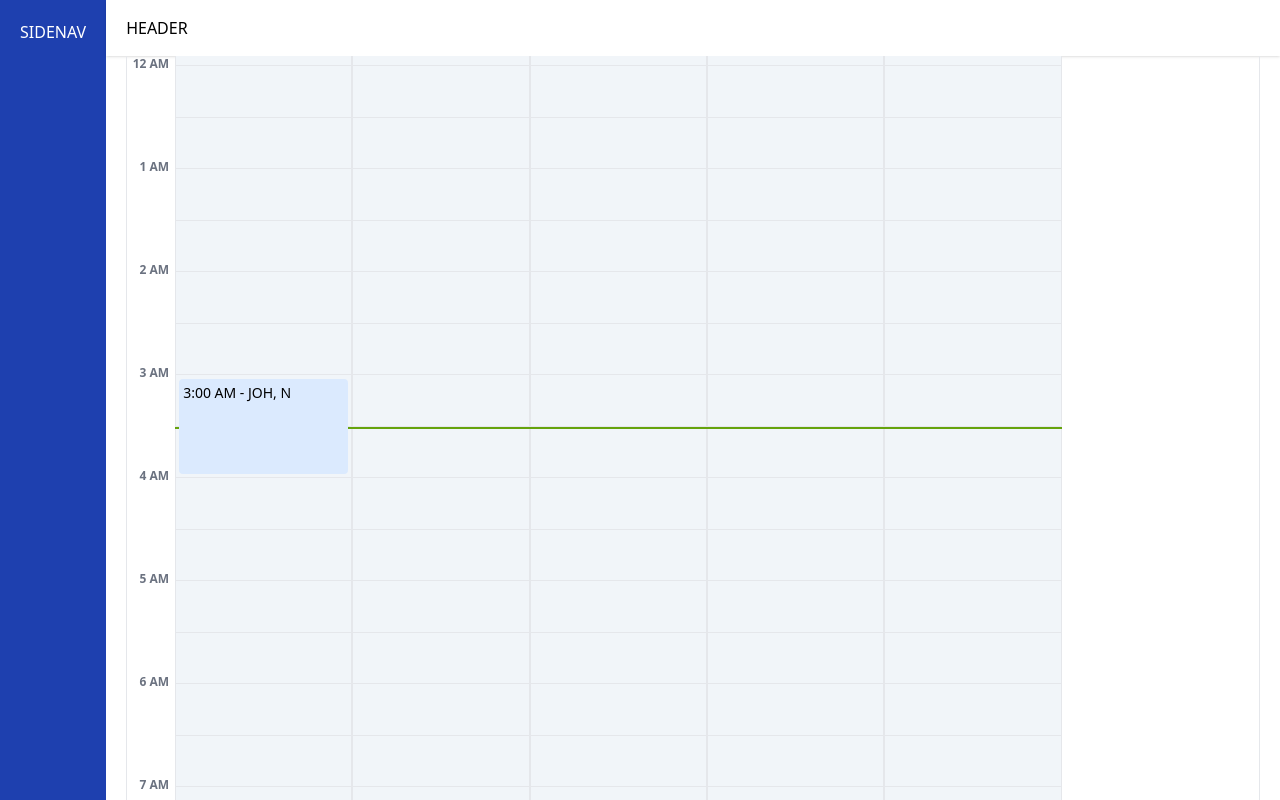
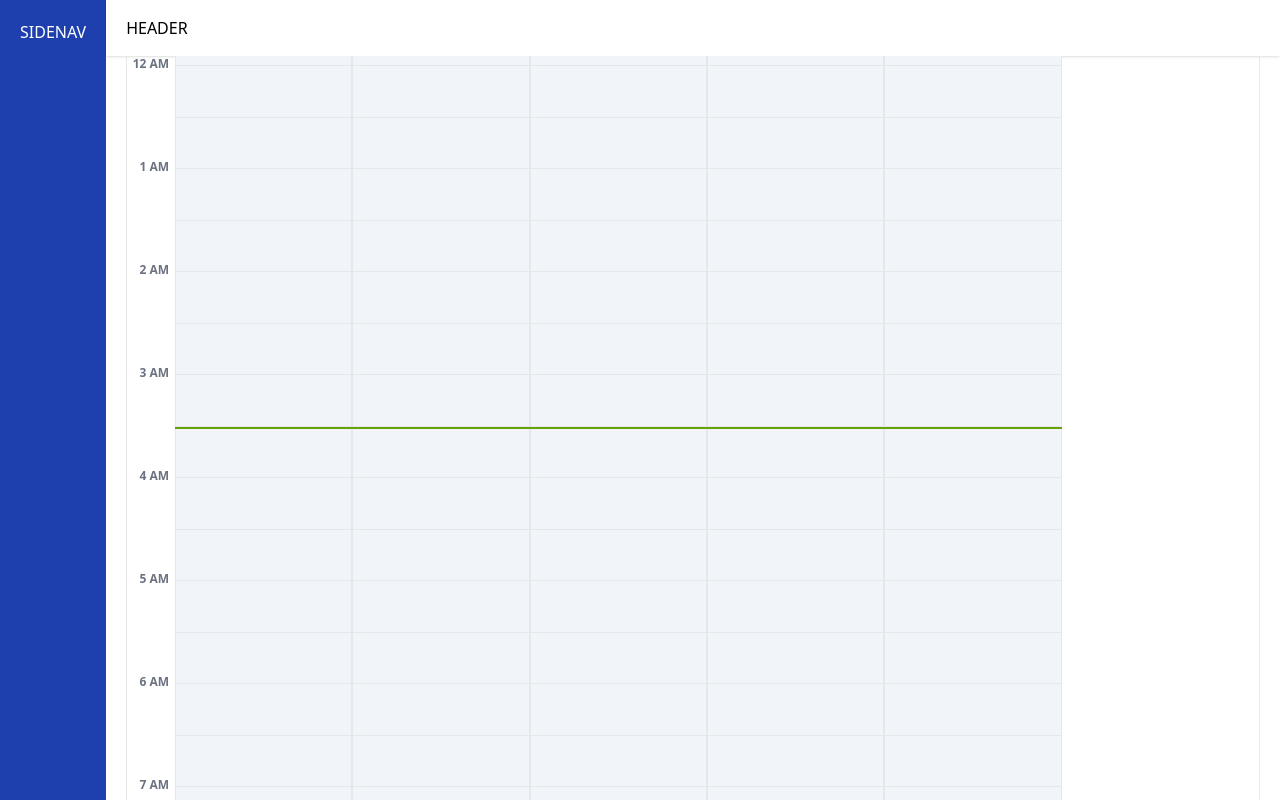
Before and after one commit to srlindsey07/Scheduler, a Next.js app in the folder frontend/: page /schedule in a window 1280 px wide. Built offline with nearby package versions, Linux system fonts and the light colour scheme.

Commit message:
Added font-awesome icons, updated styling and code cleanup

```diff
--- a/frontend/package.json
+++ b/frontend/package.json
@@ -9,6 +9,9 @@
         "lint": "next lint"
     },
     "dependencies": {
+        "@fortawesome/fontawesome-svg-core": "^6.5.2",
+        "@fortawesome/free-solid-svg-icons": "^6.5.2",
+        "@fortawesome/react-fontawesome": "^0.2.0",
         "dotenv": "^16.4.5",
         "moment": "^2.30.1",
         "next": "^14.1.4",
--- a/frontend/src/app/components/calendar/day-view/appointment.tsx
+++ b/frontend/src/app/components/calendar/day-view/appointment.tsx
@@ -1,14 +1,24 @@
 import { AppointmentProps } from '@/app/models/appointment-models'
 import { TimeFormat } from '@/app/models/calendar-models'
+import { faCalendar } from '@fortawesome/free-solid-svg-icons/faCalendar'
+import { FontAwesomeIcon } from '@fortawesome/react-fontawesome'
 
 export default function Appointment({
     className,
     startTime,
     title,
+    type,
 }: AppointmentProps) {
     return (
-        <li className={`bg-blue-100 m-1 p-1 rounded text-sm ${className}`}>
+        <li
+            className={`bg-blue-100 m-1 p-1 rounded text-sm relative ${className}`}
+        >
             <span>{`${startTime.format(TimeFormat.DISPLAY)} - ${title}`}</span>
+            <FontAwesomeIcon
+                icon={faCalendar}
+                aria-label={type.toString()}
+                className='bg-white rounded-full p-1.5 text-xs absolute -top-1.5 -right-0.5 shadow-sm'
+            />
         </li>
     )
 }
--- a/frontend/src/app/components/calendar/day-view/day-time-slots.tsx
+++ b/frontend/src/app/components/calendar/day-view/day-time-slots.tsx
@@ -1,4 +1,5 @@
 'use client'
+import { AppointmentType } from '@/app/models/appointment-models'
 import {
     CalendarDayViewTimeProps,
     TimeFormat,
@@ -6,6 +7,33 @@ import {
 import moment, { Moment } from 'moment'
 import { useEffect, useRef, useState } from 'react'
 import Appointment from './appointment'
+
+const CurrentTimeMarker = ({
+    rowStartClass,
+    currentTime,
+}: {
+    rowStartClass: string
+    currentTime: Moment
+}) => {
+    const myRef = useRef<HTMLLIElement>(null)
+
+    // re-render from the setInterval makes the line jump back to center every minute
+    useEffect(() => {
+        if (myRef.current) {
+            myRef.current.scrollIntoView({
+                block: 'center',
+            })
+        }
+    }, [])
+
+    return (
+        <li
+            className={`bg-secondary-600 col-span-full ${rowStartClass} h-[2px]`}
+            title={`Current time is ${currentTime.format(TimeFormat.DISPLAY)}`}
+            ref={myRef}
+        ></li>
+    )
+}
 
 // TODO: Add click events to open appointment details
 export default function DayTimeSlots({
@@ -94,23 +122,26 @@ export default function DayTimeSlots({
         return false
     }
 
-    const CurrentTimeMarker = () => {
-        const myRef = useRef<HTMLLIElement>(null)
+    function getAppointmentTypeClass(type: AppointmentType): string {
+        switch (type) {
+            case AppointmentType.ROUTINE:
+                return 'bg-sky-100 text-sky-700 shadow-sm'
 
-        useEffect(() => {
-            myRef.current &&
-                myRef.current.scrollIntoView({
-                    block: 'center',
-                })
-        }, [])
+            case AppointmentType.URGENT:
+                return 'bg-orange-100 text-orange-700 shadow-sm'
 
-        return (
-            <li
-                className={`bg-secondary-600 col-span-full ${getStartRow(currentTime)} h-[2px]`}
-                title={`Current time is ${currentTime.format(TimeFormat.DISPLAY)}`}
-                ref={myRef}
-            ></li>
-        )
+            case AppointmentType.FOLLOW_UP:
+                return 'bg-lime-100 text-lime-700 shadow-sm'
+
+            case AppointmentType.NEW_PATIENT:
+                return 'bg-violet-100 text-violet-700 shadow-sm'
+
+            case AppointmentType.OFFICE_VISIT:
+                return 'bg-pink-100 text-pink-700 shadow-sm'
+
+            default:
+                return 'bg-sky-100 text-sky-700 shadow-sm'
+        }
     }
 
     return (
@@ -190,7 +221,10 @@ export default function DayTimeSlots({
                             gridTemplateRows: `1.75rem repeat(${num5MinIntervals}, minmax(0, 1fr))`,
                         }}
                     >
-                        <CurrentTimeMarker />
+                        <CurrentTimeMarker
+                            rowStartClass={getStartRow(currentTime)}
+                            currentTime={currentTime}
+                        />
 
                         {appointments.length > 0 &&
                             appointments.map((appt, i) => (
@@ -198,7 +232,8 @@ export default function DayTimeSlots({
                                     key={`appt-${i}`}
                                     startTime={appt.start}
                                     title={appt.titleDisplay}
-                                    className={`${getProviderColumn(appt.providerId)} ${getStartRow(appt.start)} ${getApptLength(appt.start, appt.end)}`}
+                                    type={appt.type}
+                                    className={`${getProviderColumn(appt.providerId)} ${getStartRow(appt.start)} ${getApptLength(appt.start, appt.end)} ${getAppointmentTypeClass(appt.type)}`}
                                 />
                             ))}
                     </ul>
--- a/frontend/src/app/models/appointment-models.ts
+++ b/frontend/src/app/models/appointment-models.ts
@@ -32,14 +32,15 @@ export class Appointment {
 export interface AppointmentProps {
     startTime: Moment
     title: string
+    type: AppointmentType
     className?: string
 }
 
 export enum AppointmentStatus {
-    SCHEDULED,
-    CONFIRMED,
-    CANCELED,
-    COMPLETE,
+    SCHEDULED, // calendar
+    CONFIRMED, // calendar-check
+    CANCELED, // calendar-xmark
+    COMPLETE, // circle-check
 }
 
 export enum AppointmentType {
--- a/frontend/src/app/page.tsx
+++ b/frontend/src/app/page.tsx
@@ -1,10 +1,5 @@
 import { redirect } from 'next/navigation'
-import { useEffect } from 'react'
 
 export default function Home() {
-    useEffect(() => {
-        console.log('Run')
-    }, [])
-    // return <Schedule />
     return redirect('/schedule')
 }
--- a/frontend/src/app/schedule/page.tsx
+++ b/frontend/src/app/schedule/page.tsx
@@ -48,12 +48,12 @@ const appointments: Appointment[] = [
         type: AppointmentType.FOLLOW_UP,
         status: AppointmentStatus.CONFIRMED,
         start: moment().set({
-            hour: 3,
+            hour: 8,
             minute: 0,
             second: 0,
             millisecond: 0,
         }),
-        end: moment().set({ hour: 4, minute: 0, second: 0, millisecond: 0 }),
+        end: moment().set({ hour: 8, minute: 30, second: 0, millisecond: 0 }),
         providerId: '65ff4be0fc13ae7d2050fa9d', // Williams
         patientId: '65ff4b94fc13ae7bd250faaa',
         titleDisplay: 'JOH, N',
@@ -63,12 +63,12 @@ const appointments: Appointment[] = [
         type: AppointmentType.URGENT,
         status: AppointmentStatus.CONFIRMED,
         start: moment().set({
-            hour: 8,
-            minute: 0,
+            hour: 10,
+            minute: 15,
             second: 0,
             millisecond: 0,
         }),
-        end: moment().set({ hour: 8, minute: 45, second: 0, millisecond: 0 }),
+        end: moment().set({ hour: 11, minute: 0, second: 0, millisecond: 0 }),
         providerId: '65ff4be0fc13ae7d2050faa2', // Smith
         patientId: '65ff4b94fc13ae7bd250fa9c',
         titleDisplay: 'AND, T',
@@ -103,6 +103,21 @@ const appointments: Appointment[] = [
         patientId: '65ff4b94fc13ae7bd250faa0',
         titleDisplay: 'MIL, D',
     },
+    {
+        id: '65ff4be0fc13ae7d2050fa9d',
+        type: AppointmentType.OFFICE_VISIT,
+        status: AppointmentStatus.CONFIRMED,
+        start: moment().set({
+            hour: 14,
+            minute: 0,
+            second: 0,
+            millisecond: 0,
+        }),
+        end: moment().set({ hour: 14, minute: 30, second: 0, millisecond: 0 }),
+        providerId: '65ff4be0fc13ae7d2050faa1',
+        patientId: '65ff4b94fc13ae7bd250faa0',
+        titleDisplay: 'HOW, G',
+    },
 ]
 
 export default function Schedule() {
--- a/frontend/src/app/utils/appointment-to-calendar.ts
+++ /dev/null
@@ -1,27 +0,0 @@
-import { Appointment, CalendarAppointment } from '../models/appointment-models'
-
-/**
- * Convert an existing appointment to a format to be consumed by
- * React Big Calendar component.
- *
- * @param appointment
- * @returns appointment to be consumed by RBC
- */
-export function appointmentToCalendar(
-    appointment: Appointment,
-): CalendarAppointment {
-    if (!appointment.id) {
-        throw new TypeError('Appointment has no ID')
-    }
-
-    return new CalendarAppointment(
-        appointment.id,
-        appointment.patientId,
-        appointment.providerId,
-        new Date(appointment.start),
-        new Date(appointment.end),
-        appointment.status,
-        appointment.type,
-        appointment.allDay !== undefined ? appointment.allDay : false,
-    )
-}
```
Also changed, not shown: 1 other file (tests, documents, lock files or other folders).
